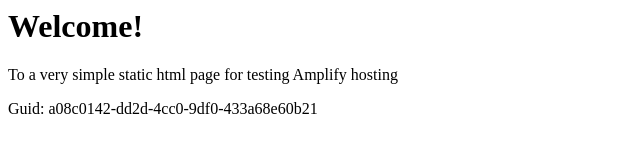
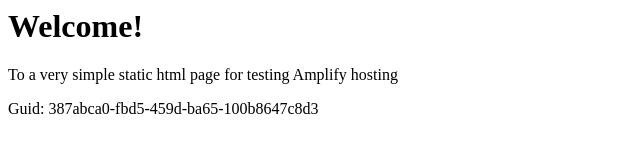
Before and after one commit to aws-aemilia-cdg/Github-PR-Commit-Integration-Test-DoNotTouch-GitHubWebhookPushCanaryTest-v1-prod-eu-west-3, a website: page src/index.html in a window 1280 px wide. Shown: the full height of the page, 0-640 px from the left. Drawn offline with Linux system fonts and the light colour scheme.

Commit message:
commit from integ tests

```diff
--- a/src/index.html
+++ b/src/index.html
@@ -12,6 +12,6 @@
 <body>
     <h1>Welcome!</h1>
     <p>To a very simple static html page for testing Amplify hosting</p>
-    <p>Guid: a08c0142-dd2d-4cc0-9df0-433a68e60b21</p></body>
+    <p>Guid: 387abca0-fbd5-459d-ba65-100b8647c8d3</p></body>
 
 </html>
```
